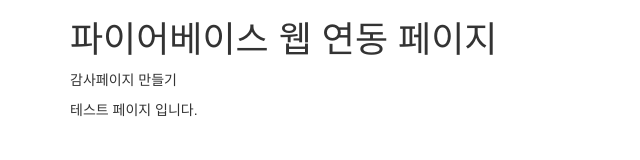
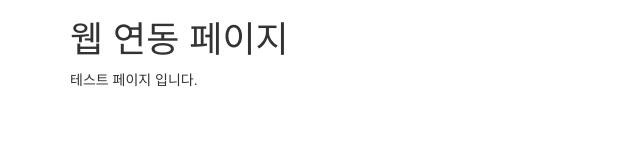
Before and after one commit to foradeux/foradeux.github.io, a plain HTML site: page index.html in a window 1280 px wide. Shown: the whole page, without its empty margins (0-640 px from the left). Drawn offline with nearby package versions, Linux system fonts and the light colour scheme.

Commit message:
Update index.html

```diff
--- a/index.html
+++ b/index.html
@@ -11,8 +11,7 @@
 <body>
 
 <div class="container">
-  <h1>파이어베이스 웹 연동 페이지</h1>
-  <p>감사페이지 만들기</p>
+  <h1>웹 연동 페이지</h1>
   <p>테스트 페이지 입니다.</p>
 </div>
 </body>
```
